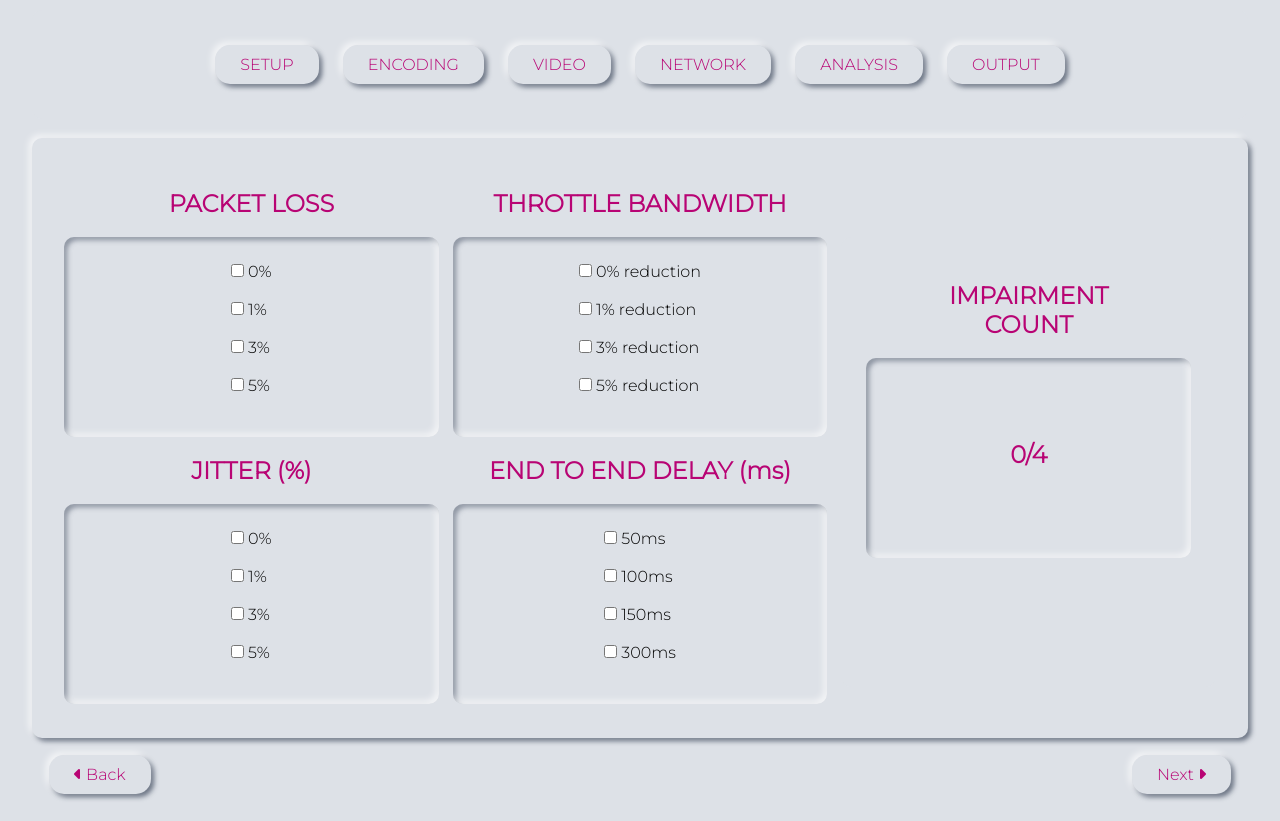
After one commit to adamjclacher/CS356Group1, a Flask app: page /impairment-options in a window 1280 px wide. The commit adds this page. Run offline with Flask 3, Linux system fonts and the light colour scheme; some libraries are stand-ins or nearby versions.

Commit message:
SCRUM-52 Added Network Page and Impaitment Options page with help from James

```diff
--- a/src/app.py
+++ b/src/app.py
@@ -44,6 +44,18 @@ def layer_config():
     return render_template('layerConfig.html', pageName=page_name)
 
 
+@app.route('/network')
+def network():
+    page_name = 6
+    return render_template('network.html', pageName=page_name)
+
+
+@app.route('/impairment-options')
+def impairment_options():
+    page_name = 7
+    return render_template('impairment_options.html', pageName=page_name)
+
+
 @app.route('/sample_conditional')
 def sample_conditional():
     return render_template('sample_conditional.html', config=input_reader.get_config())
--- a/src/templates/base.html
+++ b/src/templates/base.html
@@ -31,8 +31,8 @@
             <a id="setupButton" href="{{ url_for('root') }}" class="button colour raised roundedCorners boldText">SETUP</a>
             <a id="encoderOptionsButton" href="{{ url_for('encoder_viewer') }}" class="button colour raised roundedCorners boldText">ENCODING</a>
             <a id="videoOptionsButton" href="{{ url_for('video_options') }}" class="button colour raised roundedCorners boldText">VIDEO</a>
-            <a href="" class="button colour raised roundedCorners boldText disabledButton">NETWORK</a>
-            <a href="" class="button colour raised roundedCorners boldText disabledButton">ANALYSIS</a>
+            <a href="{{ url_for('network') }}" class="button colour raised roundedCorners boldText disabledButton">NETWORK</a>
+            <a href="{{ url_for('impairment_options') }}" class="button colour raised roundedCorners boldText disabledButton">ANALYSIS</a>
             <a href="" class="button colour raised roundedCorners boldText disabledButton">OUTPUT</a>
           </div>
         </div>
--- /dev/null
+++ b/src/templates/impairment_options.html
@@ -0,0 +1,132 @@
+{% extends "base.html" %}
+
+{% block title %}Home Page{% endblock %}
+
+{% block content %}
+            <!-- LAYER OPTIONS PAGE !-->
+            <div class="section raised centreContent mainContent" style="">
+              <br>
+
+              <div class="splitWidthContainer" style="height:calc(100% - 100px);">
+                <!-- Layer 0 !-->
+                <div class="leftThird" style="text-align:center">
+                  <h2 class="colour">PACKET LOSS</h2><br>
+                  <div class="section lowered" style="text-align:center;min-height:200px;">
+                    <div style="text-align:left;display:inline-block;">
+                      <label style="padding:15px;">
+                        <input type="checkbox" name="packet_loss" value="0"> 0%
+                      </label><br><br>
+                      <label style="padding:15px;">
+                        <input type="checkbox" name="packet_loss" value="1"> 1%
+                      </label><br><br>
+                      <label style="padding:15px;">
+                        <input type="checkbox" name="packet_loss" value="3"> 3%
+                      </label><br><br>
+                      <label style="padding:15px;">
+                        <input type="checkbox" name="packet_loss" value="5"> 5%
+                      </label>
+                    </div>
+
+                  </div>
+                  <br>
+
+                  <h2 class="colour">JITTER (%)</h2><br>
+                  <div class="section lowered" style="text-align:center;min-height:200px;">
+                    <div style="text-align:left;display:inline-block;">
+                      <label style="padding:15px;">
+                        <input type="checkbox" name="jitter" value="0"> 0%
+                      </label><br><br>
+                      <label style="padding:15px;">
+                        <input type="checkbox" name="jitter" value="1"> 1%
+                      </label><br><br>
+                      <label style="padding:15px;">
+                        <input type="checkbox" name="jitter" value="3"> 3%
+                      </label><br><br>
+                      <label style="padding:15px;">
+                        <input type="checkbox" name="jitter" value="5"> 5%
+                      </label>
+                    </div>
+
+                  </div>
+
+
+                </div>
+                <!-- Layer 1 !-->
+                <div class="centreThird" style="text-align:center">
+                  <h2 class="colour">THROTTLE BANDWIDTH</h2><br>
+                  <div class="section lowered" style="text-align:center;min-height:200px;">
+                    <div style="text-align:left;display:inline-block;">
+                      <label style="padding:15px;">
+                        <input type="checkbox" name="throttle_bandwidth" value="0"> 0% reduction
+                      </label><br><br>
+                      <label style="padding:15px;">
+                        <input type="checkbox" name="throttle_bandwidth" value="1"> 1% reduction
+                      </label><br><br>
+                      <label style="padding:15px;">
+                        <input type="checkbox" name="throttle_bandwidth" value="3"> 3% reduction
+                      </label><br><br>
+                      <label style="padding:15px;">
+                        <input type="checkbox" name="throttle_bandwidth" value="5"> 5% reduction
+                      </label>
+                    </div>
+                  </div>
+                  <br>
+                  <h2 class="colour">END TO END DELAY (ms)</h2><br>
+                  <div class="section lowered" style="text-align:center;min-height:200px;">
+                    <div style="text-align:left;display:inline-block;">
+                      <label style="padding:15px;">
+                        <input type="checkbox" name="end_to_end_delay" value="50"> 50ms
+                      </label><br><br>
+                      <label style="padding:15px;">
+                        <input type="checkbox" name="end_to_end_delay" value="100"> 100ms
+                      </label><br><br>
+                      <label style="padding:15px;">
+                        <input type="checkbox" name="end_to_end_delay" value="150"> 150ms
+                      </label><br><br>
+                      <label style="padding:15px;">
+                        <input type="checkbox" name="end_to_end_delay" value="300"> 300ms
+                      </label>
+                    </div>
+                  </div>
+
+
+                </div>
+                <!-- Layer 2 !-->
+                <div class="rightThird" style="text-align:center">
+                  <h2> <br></h2><br>
+                  <div class="section" style="text-align:center;min-height:450px;">
+                    <br>
+                    <h2 class="colour">IMPAIRMENT<br>COUNT</h2>
+                    <br>
+                    <div class="section lowered" style="text-align:center;height:200px;">
+                      <br>
+                      <br>
+                      <br>
+                      <h2 class="colour">0/4</h2>
+                    </div>
+                  </div>
+                </div>
+
+              </div>
+
+            </div>
+            <!-- THIS SECTION TO BE ADDED TO A BASE OR AS A COMPONENT !-->
+            <!-- NEXT PAGE BUTTON -->
+            <div class="splitWidthContainer">
+              <div class="left">
+                <a href="{{ url_for('network') }}" class="button colour raised roundedCorners backButton"><i class="fa-solid fa-caret-left"></i> Back</a>
+              </div>
+              <div class="right" style="text-align:right">
+                <a href="" class="button colour raised roundedCorners nextButton">Next <i class="fa-solid fa-caret-right"></i></a>
+              </div>
+            </div>
+
+
+
+
+
+<style>
+
+
+</style>
+{% endblock %}
--- a/src/templates/layerConfig.html
+++ b/src/templates/layerConfig.html
@@ -48,11 +48,11 @@
             <!-- NEXT PAGE BUTTON -->
             <div class="splitWidthContainer">
               <div class="left">
-                <a href="{{ url_for('layer_options') }}" class="button colour raised roundedCorners backButton"><i class="fa-solid fa-caret-left"></i> Back</a>
+                <a href="{{ url_for('layer_options') }}" class="button colour raised roundedCorners backButton"><i class="fa-solid fa-caret-left"></i> Cancel</a>
 
               </div>
               <div class="right" style="text-align:right">
-                <a href="" class="button colour raised roundedCorners nextButton">Next <i class="fa-solid fa-caret-right"></i></a>
+                <a href="{{ url_for('layer_options') }}" class="button colour raised roundedCorners nextButton">Save</a>
               </div>
             </div>
 {% endblock %}
--- a/src/templates/layerOptions.html
+++ b/src/templates/layerOptions.html
@@ -51,7 +51,7 @@
                 <div class="left">
                 </div>
                 <div class="right" style="text-align:right">
-                  <a onclick="switchToLayerOptionsPage(2)" class="button colour raised roundedCorners nextButton">Next <i class="fa-solid fa-caret-right"></i></a>
+                  <a onclick="switchToLayerOptionsPage(2)" class="button colour raised roundedCorners nextButton">3 - 5 <i class="fa-solid fa-caret-right"></i></a>
                 </div>
               </div>
 
@@ -104,7 +104,7 @@
               <!-- Next and previous buttons for layers !-->
               <div class="splitWidthContainer">
                 <div class="left">
-                  <a onclick="switchToLayerOptionsPage(1)" class="button colour raised roundedCorners backButton"><i class="fa-solid fa-caret-left"></i> Back</a>
+                  <a onclick="switchToLayerOptionsPage(1)" class="button colour raised roundedCorners backButton"><i class="fa-solid fa-caret-left"></i> 0 - 2</a>
                 </div>
                 <div class="right" style="text-align:right">
                 </div>
@@ -121,7 +121,7 @@
                 <a href="{{ url_for('video_options') }}" class="button colour raised roundedCorners backButton"><i class="fa-solid fa-caret-left"></i> Back</a>
               </div>
               <div class="right" style="text-align:right">
-                <a href="" class="button colour raised roundedCorners nextButton">Next <i class="fa-solid fa-caret-right"></i></a>
+                <a href="{{ url_for('network') }}" class="button colour raised roundedCorners nextButton">Next <i class="fa-solid fa-caret-right"></i></a>
               </div>
             </div>
 
```
Also changed, not shown: src/templates/network.html (added, +49 -0 lines).
